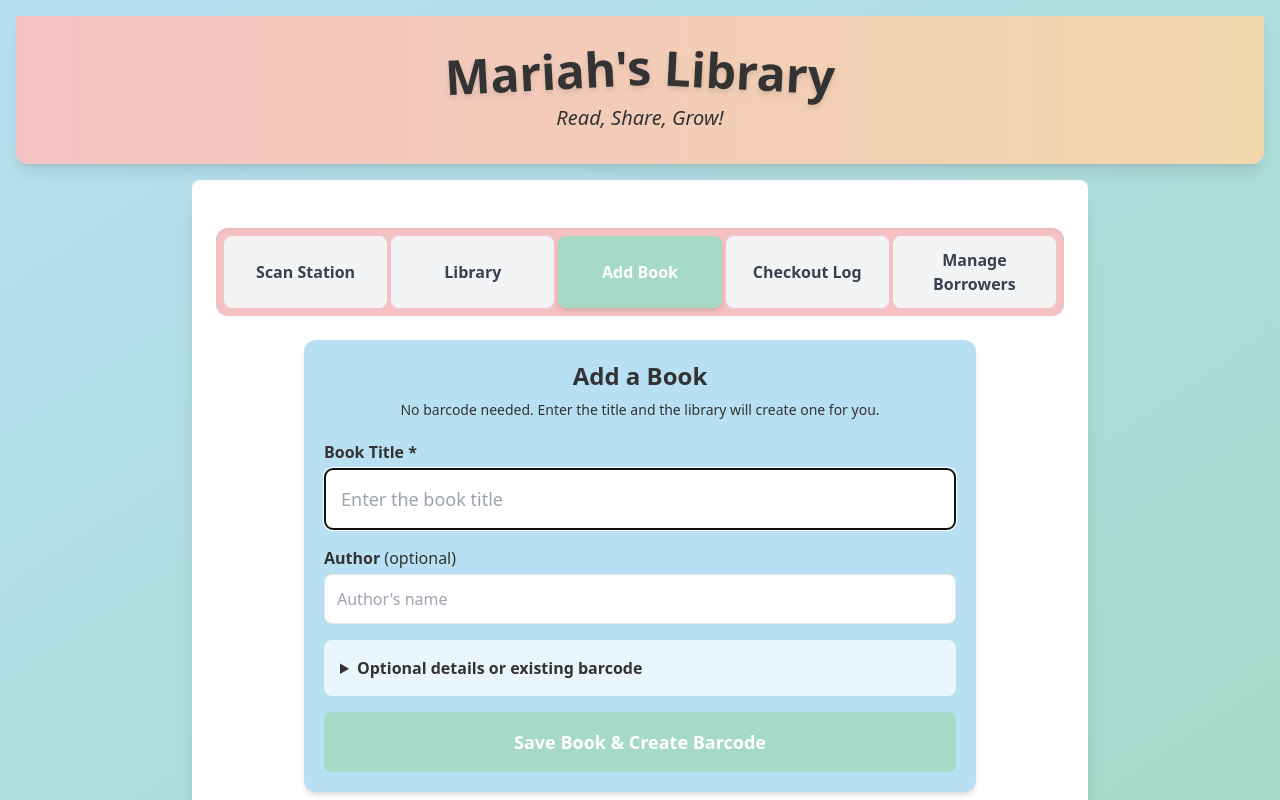
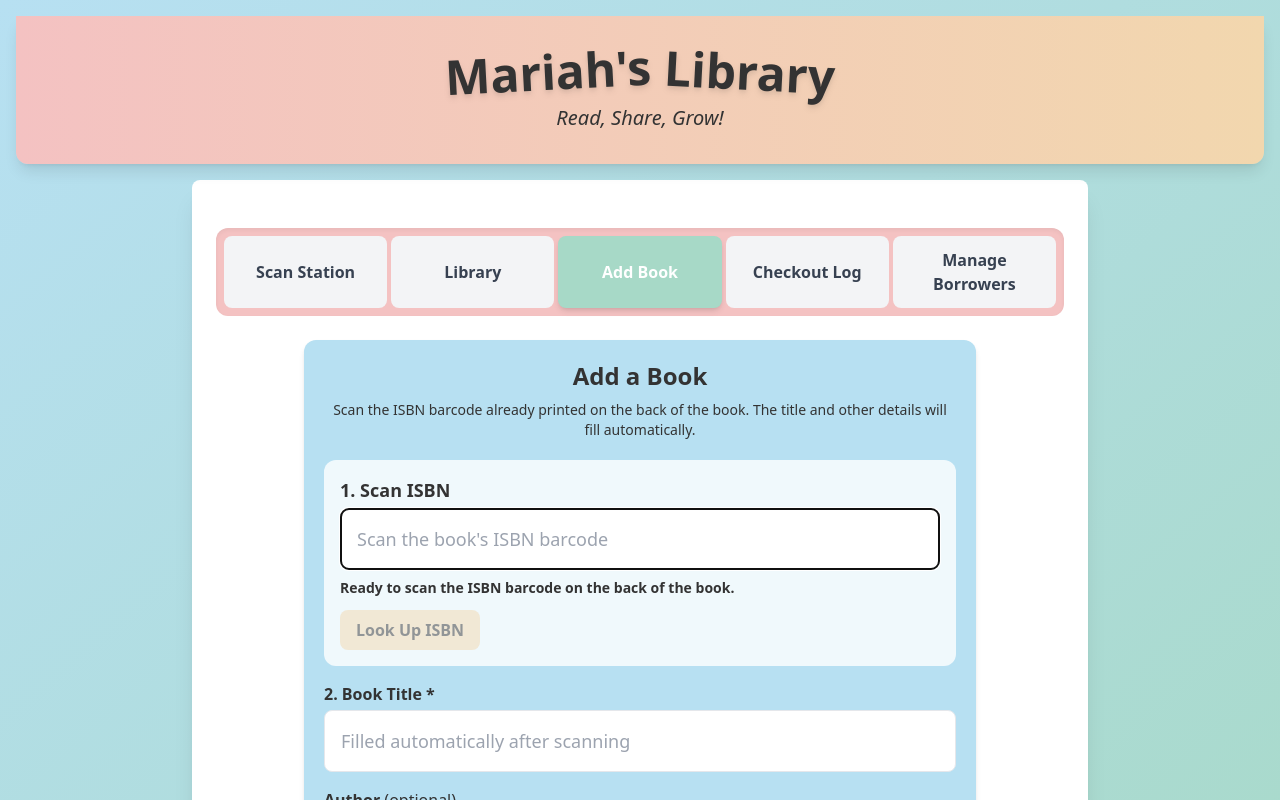
Before and after one commit to Lavender333/kid-friendly-home-librar, a React (Vite) app: page / in a window 1280 px wide. Both pictures are taken after typing "Sample" into the empty fields and a click on the button "Add Book". Shown: the top 800 px of the page. Built offline with nearby package versions, Linux system fonts and the light colour scheme; no server answers.

Commit message:
Add automatic ISBN scanner lookup

```diff
--- a/components/AddBookView.tsx
+++ b/components/AddBookView.tsx
@@ -7,47 +7,169 @@ interface AddBookViewProps {
   isLoading: boolean;
 }
 
+interface GoogleBookVolume {
+  volumeInfo?: {
+    title?: string;
+    authors?: string[];
+    publisher?: string;
+    publishedDate?: string;
+    categories?: string[];
+    description?: string;
+  };
+}
+
+interface GoogleBooksResponse {
+  totalItems?: number;
+  items?: GoogleBookVolume[];
+}
+
 const emptyBook: Book = {
   barcode: '', bookId: '', title: '', author: '', publisher: '', publicationYear: '',
   genre: '', status: 'On Shelf', borrower: '', checkoutDate: '', dueDate: '', notes: '',
 };
 
 const createLibraryId = () => `ML-${Date.now().toString(36).toUpperCase()}`;
+const normalizeIsbn = (value: string) => value.replace(/[^0-9Xx]/g, '').toUpperCase();
+const isValidIsbnLength = (value: string) => value.length === 10 || value.length === 13;
 
 const AddBookView: React.FC<AddBookViewProps> = ({ onAddBook, isLoading }) => {
   const [book, setBook] = React.useState<Book>(emptyBook);
   const [savedBook, setSavedBook] = React.useState<Book | null>(null);
   const [formMessage, setFormMessage] = React.useState('');
+  const [lookupMessage, setLookupMessage] = React.useState('Ready to scan the ISBN barcode on the back of the book.');
+  const [isLookingUp, setIsLookingUp] = React.useState(false);
+  const isbnRef = React.useRef<HTMLInputElement>(null);
   const titleRef = React.useRef<HTMLInputElement>(null);
+  const scanTimerRef = React.useRef<number | null>(null);
 
-  React.useEffect(() => { titleRef.current?.focus(); }, []);
+  React.useEffect(() => {
+    isbnRef.current?.focus();
+    return () => {
+      if (scanTimerRef.current !== null) window.clearTimeout(scanTimerRef.current);
+    };
+  }, []);
 
   const update = (field: keyof Book, value: string) => {
     setBook(current => ({ ...current, [field]: value }));
   };
 
+  const lookUpIsbn = async (rawIsbn?: string) => {
+    const isbn = normalizeIsbn(rawIsbn ?? book.barcode);
+
+    if (!isValidIsbnLength(isbn)) {
+      setLookupMessage('Scan or enter a valid 10- or 13-digit ISBN.');
+      isbnRef.current?.focus();
+      return;
+    }
+
+    setBook(current => ({ ...current, barcode: isbn }));
+    setIsLookingUp(true);
+    setLookupMessage('Looking up book information…');
+    setFormMessage('');
+
+    try {
+      const response = await fetch(`https://www.googleapis.com/books/v1/volumes?q=isbn:${encodeURIComponent(isbn)}&maxResults=1`);
+      if (!response.ok) throw new Error('Book lookup service is unavailable.');
+
+      const data = await response.json() as GoogleBooksResponse;
+      const info = data.items?.[0]?.volumeInfo;
+
+      if (!info?.title) {
+        setLookupMessage('Book not found. You can still enter the title and author manually.');
+        titleRef.current?.focus();
+        return;
+      }
+
+      const year = info.publishedDate?.match(/\d{4}/)?.[0] ?? '';
+      setBook(current => ({
+        ...current,
+        barcode: isbn,
+        title: info.title ?? current.title,
+        author: info.authors?.join(', ') ?? current.author,
+        publisher: info.publisher ?? current.publisher,
+        publicationYear: year || current.publicationYear,
+        genre: info.categories?.join(', ') ?? current.genre,
+        notes: current.notes || info.description || '',
+      }));
+      setLookupMessage('✓ Book information found. Review it, then save the book.');
+      titleRef.current?.focus();
+    } catch (error) {
+      const message = error instanceof Error ? error.message : 'Unable to look up this ISBN.';
+      setLookupMessage(`${message} You can enter the book manually.`);
+      titleRef.current?.focus();
+    } finally {
+      setIsLookingUp(false);
+    }
+  };
+
+  const handleIsbnChange = (value: string) => {
+    const isbn = normalizeIsbn(value);
+    update('barcode', isbn);
+    setLookupMessage('Waiting for the complete ISBN…');
+
+    if (scanTimerRef.current !== null) window.clearTimeout(scanTimerRef.current);
+    if (isValidIsbnLength(isbn)) {
+      scanTimerRef.current = window.setTimeout(() => void lookUpIsbn(isbn), 250);
+    }
+  };
+
   const submit = async (event: React.FormEvent) => {
     event.preventDefault();
     const existingCode = book.barcode.trim();
-    const bookId = book.bookId.trim() || existingCode || createLibraryId();
-    const bookToSave = { ...book, bookId, barcode: existingCode || bookId };
+    const bookId = book.bookId.trim() || createLibraryId();
+    const bookToSave = { ...book, bookId, barcode: bookId };
     const result = await onAddBook(bookToSave);
     setFormMessage(result.message || '');
     if (result.success) {
       setSavedBook(bookToSave);
       setBook(emptyBook);
-      requestAnimationFrame(() => titleRef.current?.focus());
+      setLookupMessage('Ready to scan the next ISBN barcode.');
+      requestAnimationFrame(() => isbnRef.current?.focus());
     }
   };
 
   return (
     <div className="mx-auto my-6 max-w-2xl rounded-xl bg-secondary-blue p-5 shadow-md">
       <h2 className="mb-2 text-center text-2xl font-bold">Add a Book</h2>
-      <p className="mb-5 text-center text-sm">No barcode needed. Enter the title and the library will create one for you.</p>
+      <p className="mb-5 text-center text-sm">
+        Scan the ISBN barcode already printed on the back of the book. The title and other details will fill automatically.
+      </p>
 
       <form onSubmit={submit} className="space-y-4">
+        <label className="block rounded-xl bg-white/80 p-4">
+          <span className="mb-1 block text-lg font-bold">1. Scan ISBN</span>
+          <input
+            ref={isbnRef}
+            value={book.barcode}
+            onChange={event => handleIsbnChange(event.target.value)}
+            onKeyDown={event => {
+              if (event.key === 'Enter') {
+                event.preventDefault();
+                if (scanTimerRef.current !== null) window.clearTimeout(scanTimerRef.current);
+                void lookUpIsbn(event.currentTarget.value);
+              }
+            }}
+            inputMode="none"
+            autoComplete="off"
+            className="w-full rounded-lg border p-4 text-lg"
+            placeholder="Scan the book's ISBN barcode"
+            aria-describedby="isbn-status"
+          />
+          <p id="isbn-status" className="mt-2 text-sm font-semibold" aria-live="polite">
+            {isLookingUp ? '📖 ' : ''}{lookupMessage}
+          </p>
+          <button
+            type="button"
+            disabled={isLookingUp || !isValidIsbnLength(normalizeIsbn(book.barcode))}
+            onClick={() => void lookUpIsbn()}
+            className="mt-3 rounded-lg bg-accent-yellow px-4 py-2 font-bold disabled:opacity-50"
+          >
+            {isLookingUp ? 'Looking Up…' : 'Look Up ISBN'}
+          </button>
+        </label>
+
         <label className="block">
-          <span className="mb-1 block font-semibold">Book Title *</span>
+          <span className="mb-1 block font-semibold">2. Book Title *</span>
           <input
             ref={titleRef}
             value={book.title}
@@ -55,7 +177,7 @@ const AddBookView: React.FC<AddBookViewProps> = ({ onAddBook, isLoading }) => {
             required
             autoComplete="off"
             className="w-full rounded-lg border p-4 text-lg"
-            placeholder="Enter the book title"
+            placeholder="Filled automatically after scanning"
           />
         </label>
 
@@ -66,32 +188,15 @@ const AddBookView: React.FC<AddBookViewProps> = ({ onAddBook, isLoading }) => {
             onChange={event => update('author', event.target.value)}
             autoComplete="off"
             className="w-full rounded-lg border p-3"
-            placeholder="Author's name"
+            placeholder="Filled automatically when available"
           />
         </label>
 
         <details className="rounded-lg bg-white/70 p-4">
-          <summary className="cursor-pointer font-semibold">Optional details or existing barcode</summary>
+          <summary className="cursor-pointer font-semibold">Review or add optional details</summary>
           <div className="mt-4 grid gap-4 md:grid-cols-2">
             <label>
-              <span className="mb-1 block font-semibold">Existing ISBN/barcode</span>
-              <input
-                value={book.barcode}
-                onChange={event => update('barcode', event.target.value)}
-                onKeyDown={event => {
-                  if (event.key === 'Enter') {
-                    event.preventDefault();
-                    titleRef.current?.focus();
-                  }
-                }}
-                inputMode="none"
-                autoComplete="off"
-                className="w-full rounded-lg border p-3"
-                placeholder="Scan only if available"
-              />
-            </label>
-            <label>
-              <span className="mb-1 block font-semibold">Custom Book ID</span>
+              <span className="mb-1 block font-semibold">Library Book ID</span>
               <input
                 value={book.bookId}
                 onChange={event => update('bookId', event.target.value)}
@@ -119,8 +224,8 @@ const AddBookView: React.FC<AddBookViewProps> = ({ onAddBook, isLoading }) => {
           </div>
         </details>
 
-        <button disabled={isLoading} className="w-full rounded-lg bg-primary-green p-4 text-lg font-bold text-white disabled:opacity-60">
-          {isLoading ? 'Saving…' : 'Save Book & Create Barcode'}
+        <button disabled={isLoading || isLookingUp} className="w-full rounded-lg bg-primary-green p-4 text-lg font-bold text-white disabled:opacity-60">
+          {isLoading ? 'Saving…' : '3. Save Book & Create Library Barcode'}
         </button>
       </form>
 
@@ -129,7 +234,7 @@ const AddBookView: React.FC<AddBookViewProps> = ({ onAddBook, isLoading }) => {
       {savedBook && (
         <div className="mt-5 rounded-xl bg-white p-5 text-center shadow">
           <p className="text-lg font-bold">Book saved!</p>
-          <p className="mb-3">Attach this label to <strong>{savedBook.title}</strong>.</p>
+          <p className="mb-3">Attach this library label to <strong>{savedBook.title}</strong>.</p>
           <Barcode value={savedBook.barcode} className="mx-auto max-w-full" />
           <button type="button" onClick={() => window.print()} className="mt-3 rounded-lg bg-accent-yellow px-5 py-3 font-bold">
             Print 4×6 Book Label
```
